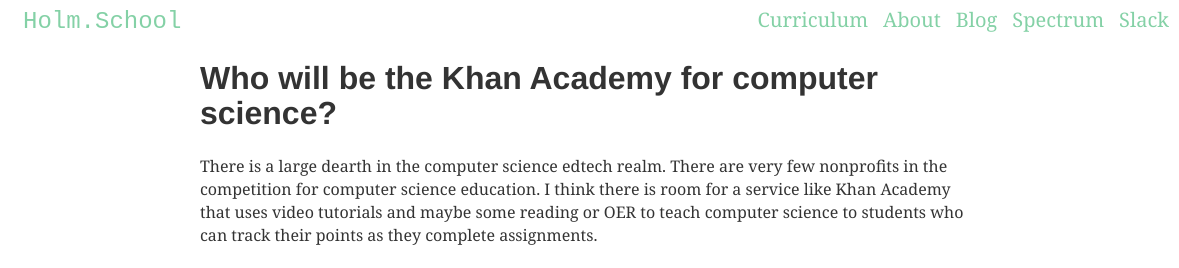
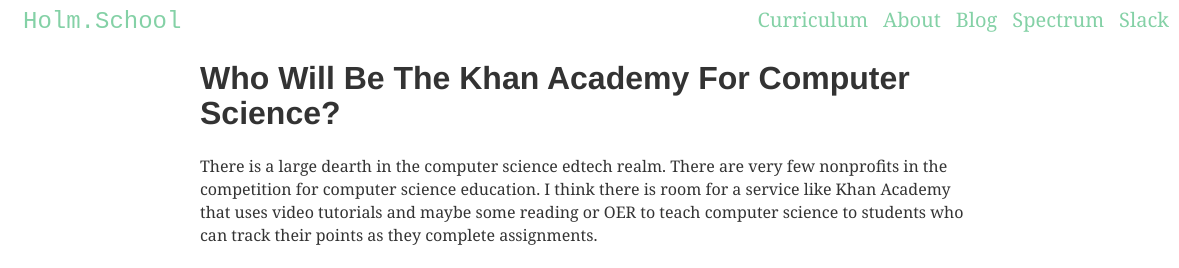
Before and after one commit to CodeTopeka/gatsby-website, a Gatsby site: page /who-will-be-the-khan-academy-for-computer-science in a window 1280 px wide. Shown: the top 268 px of the page, 50-1229 px from the left. Built offline with nearby package versions, Linux system fonts and the light colour scheme; Gatsby itself is replaced by a stand-in of ours; some packages are replaced by stand-ins of ours; no server answers; what typography-theme-lincoln would draw is missing.

Commit message:
capitalization

```diff
--- a/src/pages/who-will-be-the-khan-academy-for-computer-science.md
+++ b/src/pages/who-will-be-the-khan-academy-for-computer-science.md
@@ -1,6 +1,6 @@
 ---
 date: "2019-01-14"
-title: "Who will be the Khan Academy for computer science?"
+title: "Who Will Be The Khan Academy For Computer Science?"
 ghissue: 18
 ---
 
```
